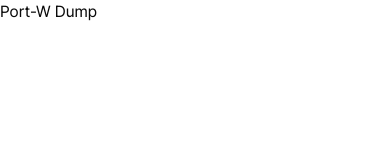
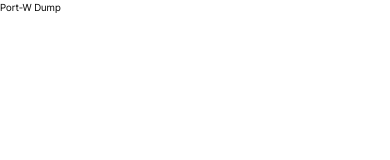
Before and after one commit to frndhoon/port-w-dump, a Next.js app: page / in a window 390 px wide. Shown: the top 160 px of the page. Built offline with nearby package versions, Linux system fonts and the light colour scheme.

Commit message:
design: 기본 폰트 사이즈 62.5%로 조정
- 반응형 디자인을 할 때, 쉽게 적용 가능
- rem으로 폰트 크기 조정

Ref: https://www.freecodecamp.org/news/override-root-font-size-for-a-better-user-experience/

```diff
--- a/src/app/globals.css
+++ b/src/app/globals.css
@@ -118,3 +118,7 @@
     @apply bg-background text-foreground;
   }
 }
+
+html {
+  font-size: 62.5%; /* 10px = 1rem */
+}
```
